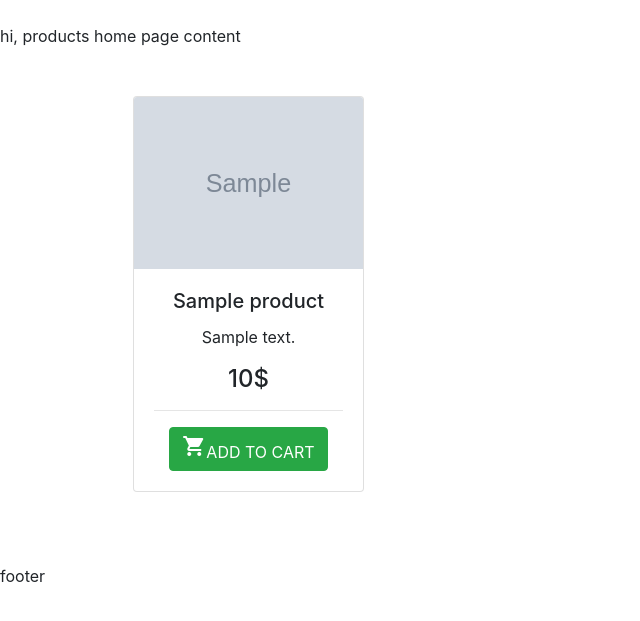
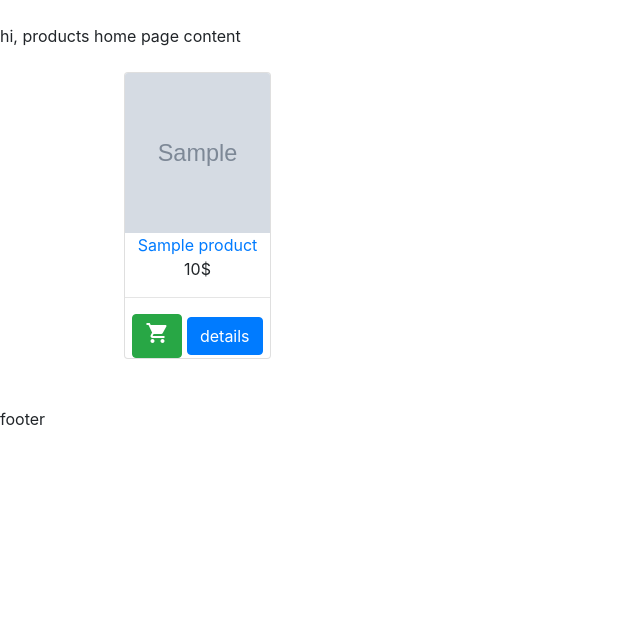
Before and after one commit to hossamhsn74/e-commerce, a Django app: page /products/ in a window 1280 px wide. Shown: the part 24-645 px from the top of the page, without its empty margins (0-640 px from the left). Run offline with Django 3.2, Linux system fonts and the light colour scheme; tables that the repository leaves empty hold one stand-in row (values such as "Sample post"); grey boxes marked "Sample" are stand-in pictures; some libraries are stand-ins or nearby versions.

Commit message:
products details done

```diff
--- a/products/templates/products/product-details.html
+++ b/products/templates/products/product-details.html
@@ -0,0 +1,5 @@
+
+<h1>{{current_product.name}}</h1>
+<h1>{{current_product.price}}$</h1>
+<img src="{{ current_product.image.url }}" width=200 height=200 ></img>
+<a href="#" class="btn btn-success"><i class="material-icons">shopping_cart</i>Add to cart</a>
--- a/products/templates/products/product-home.html
+++ b/products/templates/products/product-home.html
@@ -7,18 +7,18 @@
 hi, products home page content
 <div id="products-container" class="container">
   <!-- products -->
-  <div class="row p-5">
+  <div class="row m-4">
+
     {% for product in products%}
-
-    <div class="col-sm-3">
+    <div class="col-sm-2">
       <div class="card text-center">
-        <img src="{{ product.image.url }}" class="card-img-top" >
-        <div class="card-body">
-          <h5 class="card-title">{{ product.name }}</h5>
-          <p class="card-text">{{ product.descreption }}</p>
-          <h4>{{ product.price }}$</h4>
+        <img src="{{ product.image.url }}" class="card-img-top" width=80 height=160 ></img>
+        <div>
+          <a class="card-title" href={{product.id}}>{{product.name}}</a>
+          <p>{{ product.price }}$</p>
           <hr>
-          <a href="#" class="btn btn-success"><i class="material-icons">shopping_cart</i>ADD TO CART</a>
+          <a href="#" class="btn btn-success"><i class="material-icons">shopping_cart</i></a>
+          <a href="{{product.id}}" class="btn btn-md btn-primary">details</a>
         </div>
       </div>
     </div>
--- a/products/urls.py
+++ b/products/urls.py
@@ -2,4 +2,6 @@ from django.urls import path
 from products import views
 urlpatterns = [
     path('', views.productHome),
+    path("<int:id>",views.details, name="details"),
+
 ]
--- a/products/views.py
+++ b/products/views.py
@@ -1,7 +1,16 @@
 from django.shortcuts import render
 from .models import products
+from .models import CATEGORY_CHOISE
 
 
 def productHome(request):
-    data = products.objects.all
-    return render(request, 'products/product-home.html', {'products': data})
+    data = products.objects.all()
+    all_products = {"products": data}
+    return render(request, 'products/product-home.html', context=all_products)
+
+
+def details(request, id):
+    for product in products.objects.all():
+        if product.id == id:
+            current_product = product
+    return render(request, 'products/product-details.html', context={"current_product": current_product})
```
